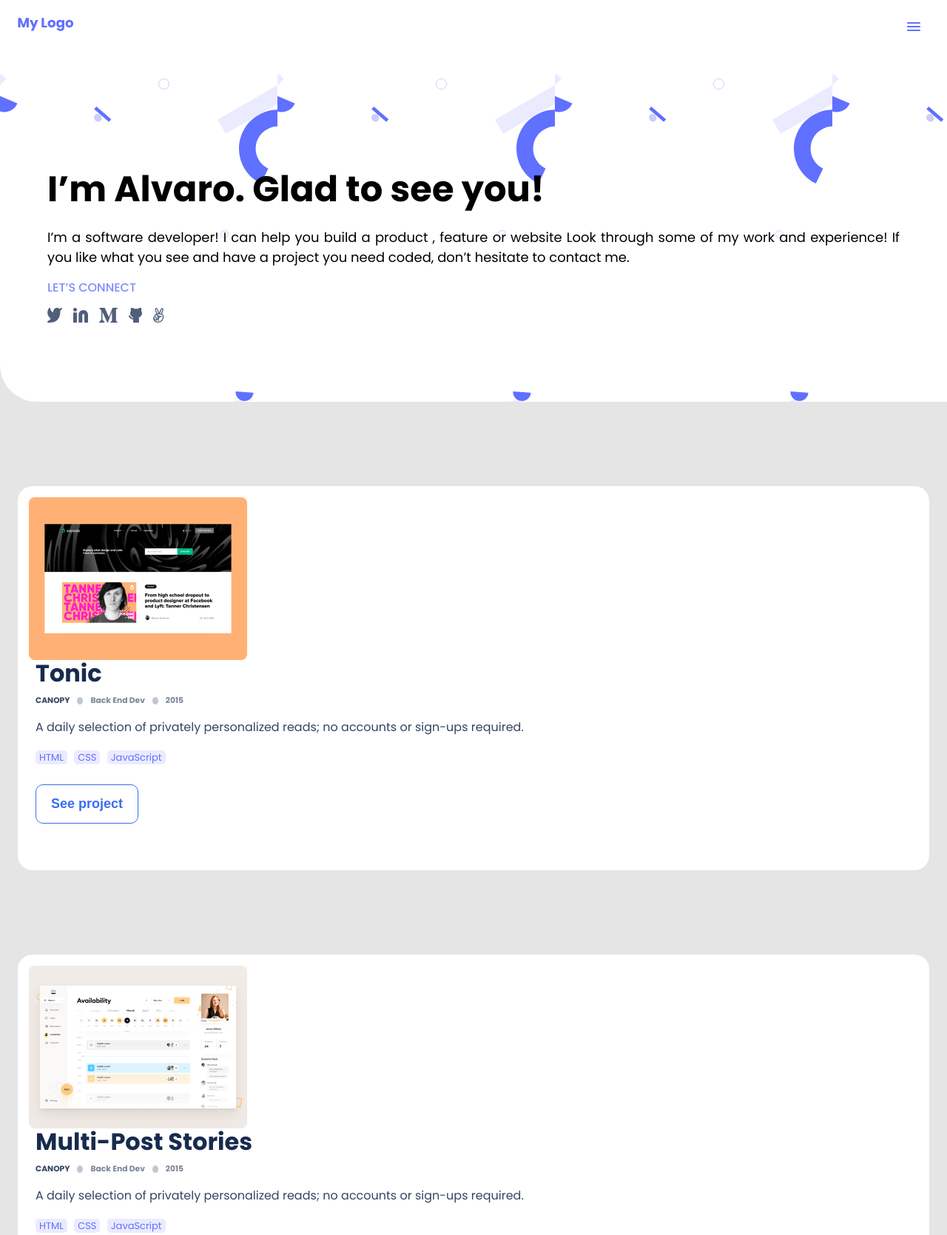
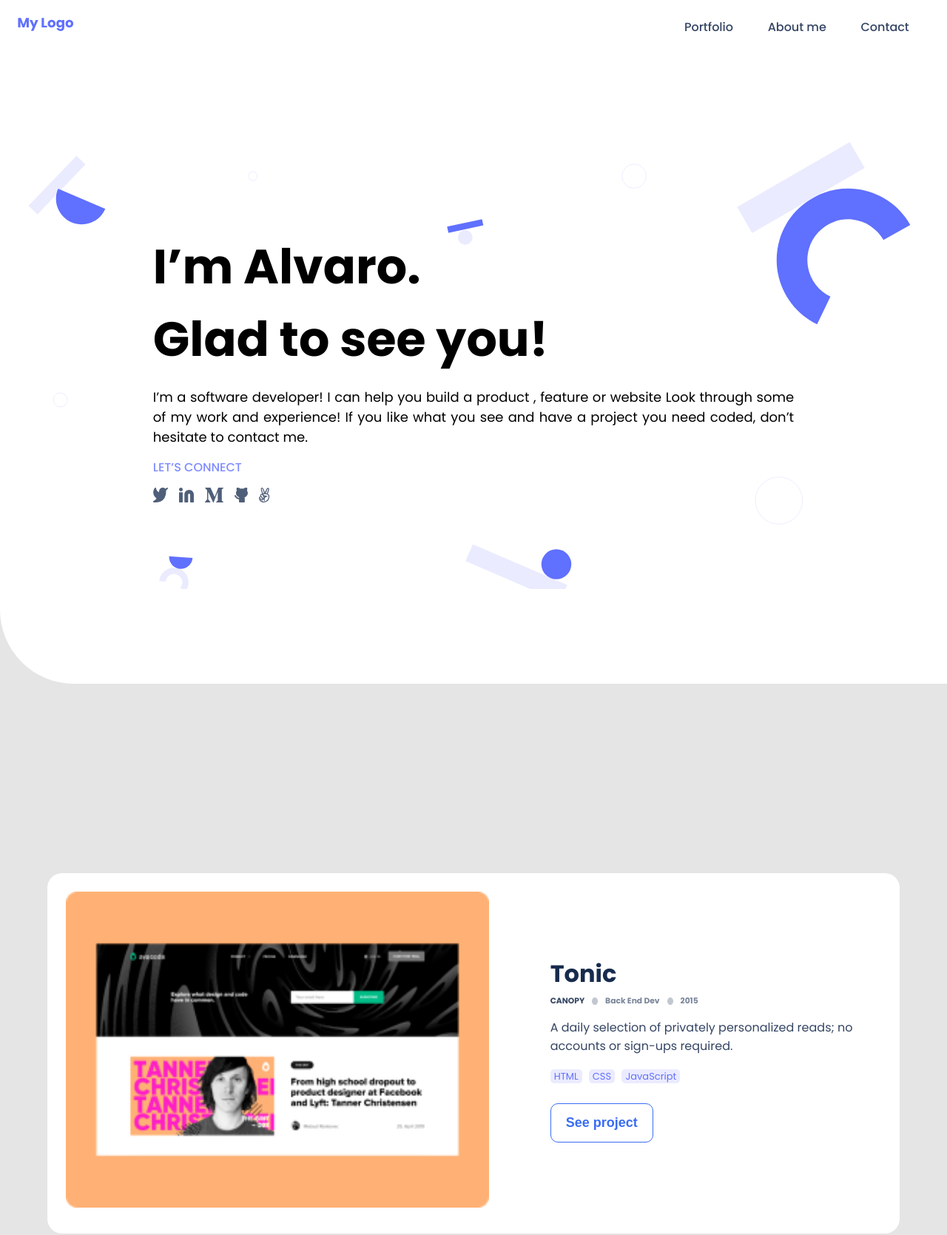
Before and after one commit to alvaroiporre/My-Portfolio, a website: page index.html in a window 1280 px wide. Shown: the top 1669 px of the page at 74% size. Drawn offline with Linux system fonts and the light colour scheme.

Commit message:
Add Media queries to Desktop-Version

```diff
--- a/index.html
+++ b/index.html
@@ -18,10 +18,18 @@
             <div class="logo_nav">
                 <a href="#"><img class="image_nav" src="images/my_logo.svg" alt="logo"></a>
             </div>
+            <div class="nav_content">
                 <a href="#"><img class="menu_icon" src="images/menu.svg" alt="menu"></a>
+                <ul class="nav_menu">
+                    <li><a class="nav_li_item" href="#portfolio">Portfolio</a></li>
+                    <li><a class="nav_li_item" href="#about_me">About me</a></li>
+                    <li><a class="nav_li_item" href="#contact">Contact</a></li>
+                </ul>
+            </div>
         </nav>
         <section class="first_section">
-            <h1 class="title content">I’m Alvaro. Glad to see you!</h1>
+            <div class="content_header">
+            <h1 class="title content">I’m Alvaro. <br> Glad to see you!</h1>
             <p class="paragraph content">I’m a software developer! I can help you build a product , feature or website
                 Look
                 through some of my work and experience! If you like what you see and have a project you need coded,
@@ -45,12 +53,13 @@
                 </li>
 
             </ul>
+            </div>
         </section>
     </header>
     <main>
         <section class="works-container">
-            <div class="main_section">
-                <div>
+            <div class="section-1 main_section">
+                <div class="content_image_card">
                     <img class="image_card" src="/images/tonic_snapshot.png" alt="snapshot tonic">
                 </div>
                 <div class="content_card">
@@ -76,8 +85,8 @@
                 </div>
             </div>
 
-            <div class="main_section">
-                <div>
+            <div class="section-2 main_section">
+                <div class="content_image_card">
                     <img class="image_card" src="/images/multi_posrt_snapshot.png" alt="snapshot tonic">
                 </div>
                 <div class="content_card">
@@ -103,8 +112,8 @@
                 </div>
             </div>
 
-            <div class="main_section">
-                <div>
+            <div class="section-1 main_section">
+                <div class="content_image_card">
                     <img class="image_card" src="/images/tonic2_snapshot.png" alt="snapshot tonic">
                 </div>
                 <div class="content_card">
@@ -130,8 +139,8 @@
                 </div>
             </div>
 
-            <div class="main_section">
-                <div>
+            <div class="section-2 main_section">
+                <div class="content_image_card">
                     <img class="image_card" src="/images/multi_post_stories_snapshot.png" alt="snapshot tonic">
                 </div>
                 <div class="content_card">
@@ -158,6 +167,7 @@
             </div>
 
             <div class="about_myself_section">
+                <div class="about_me_1">
                     <h2 class="title">About Myself</h2>
                 <p class="paragraph">Hello I’m a software developer! I can help you build a product , feature or
                     website.
@@ -170,7 +180,7 @@
                     </a>
                 </div>
 
-                <ul class="social_icons bottom">
+                <ul class="social_icons">
                     <li><a href="#" class="social_icon"><img class="icon" src="images/twitter_icon.svg"
                                 alt="twitter"></a>
                     </li>
@@ -186,7 +196,9 @@
                     </li>
 
                 </ul>
-                <button class="button" type="button"><b>Get my resume</b></button>
+                <button class="button bottom" type="button"><b>Get my resume</b></button>
+                </div>
+                <div class="about_me_2">
                     <ul class="features">
                         <li class="second_menu">
                             <p class="languages">Languages</p>
@@ -209,6 +221,9 @@
                         </li>
                     </ul>
                 </div>
+
+
+            </div>
         </section>
     </main>
     <footer class="contact_me_footer">
@@ -220,7 +235,7 @@
                 <input type="text" id="name" name="name" class="input" placeholder="Your Name" maxlength="30" required>
                 <input type="email" id="email" name="email" class="input" placeholder="Your Email" required>
                 <textarea name="message" id="message" cols="30" rows="10" class="textarea input" placeholder="Write your message here..." required maxlength="500"></textarea>
-                <button class="footer_button button" type="submit">Get in touch</button>
+                <button class="footer_button button" type="submit"><b>Get in touch</b></button>
             </form>
         </section>
     </footer>
--- a/styles.css
+++ b/styles.css
@@ -37,10 +37,16 @@ body {
   height: 12px;
   width: 18px;
 }
+.nav_menu{
+  display: none;
+}
 
 .first_section {
   margin-top: 36px;
   background-image: url('images/mobile_background.svg');
+  background-repeat: no-repeat;
+  background-size:cover;
+  padding-bottom: 100px;
 }
 
 .content {
@@ -75,7 +81,7 @@ body {
 .social_icons {
   margin-top: 15px;
   padding: 0;
-  margin-bottom: 100px;
+  margin-bottom: 10px;
   display: flex;
 }
 
@@ -116,22 +122,34 @@ li {
   background: white;
 }
 
+.works-container{
+  display: flex;
+  flex-direction: column;
+  justify-content: center;
+  align-items: center;
+}
 .main_section {
   background-color: white;
-  margin: 114px 24px;
+  margin-top: 20%;
+  margin-bottom: 10%;
+  width: 90%;
+  max-width: 720px;
   border-radius: 20px;
-  display: grid;
-  grid-template-rows: 40% 55%;
-  grid-template-columns: 100%;
+  display: flex;
+  flex-direction: column;
+  justify-content: center;
   padding-bottom: 10px;
 }
 
 .content_card {
-  margin: 25px 24px 0 24px;
+  margin: 5%;
+
 }
 
 .image_card {
-  margin: 15px;
+  margin: 3%;
+  width: 94%;
+
 }
 
 .title_card {
@@ -187,10 +205,13 @@ li {
   border-radius: 0 50px 0 0;
   padding: 20px 20px 100px 20px;
   color: #172b4d;
+  display: flex;
+  flex-direction: column;
+
 }
 
 .bottom {
-  padding-left: 0;
+  margin-bottom: 20%;
 }
 
 .languages {
@@ -248,6 +269,8 @@ li {
 .contact_me_footer {
   background-color: white;
   background-image: url('images/contact_me_background.png');
+  background-repeat: no-repeat;
+  background-size: cover;
   padding: 20% 5%;
   color: white;
   text-align: center;
@@ -295,3 +318,140 @@ li {
   border: none;
   font-weight: 500;
 }
+
+@media screen and (min-width: 768px) {
+  .header {
+    border-radius: 0 0 0 100px;
+  }
+  .menu_icon {
+    display: none;
+  }
+  .nav_menu {
+    display: flex;
+    justify-content: flex-end;
+    gap: 5%;
+    margin-right: 5%;
+  }
+
+  .nav_content {
+    width: 80%;
+
+  }
+  .nav_li_item{
+    text-decoration: none;
+    color: #344563;
+    font-weight: 500;
+
+  }
+
+  .content_header {
+    max-width: 80%;
+    display: flex;
+    flex-direction: column;
+    align-items: center;
+
+  }
+
+  .title{
+    font-size: 65px;
+    width: 600px;
+    margin-left: 5%;
+  }
+
+  .first_section {
+    margin: 10% 3%;
+    background-image: url('images/desktop_backgroound.svg');
+    background-repeat: no-repeat;
+    background-size:cover;
+    display: flex;
+    justify-content: center;
+  }
+
+
+
+  .main_section {
+    background-color: white;
+    min-width: 720px;
+    max-width: 1500px;
+    border-radius: 20px;
+    justify-content: space-between;
+  }
+
+  .section-1 {
+    display: flex;
+    flex-direction: row;
+    align-items: center;
+  }
+
+  .section-2 {
+    display: flex;
+    flex-direction: row-reverse;
+    align-items: center;
+  }
+
+  .content_card {
+    margin: 5%;
+    width: 40%;
+  }
+
+  .content_image_card {
+    width: 60%;
+    height: 100%;
+    display: flex;
+    justify-content: center;
+    align-items: center;
+  }
+  .image_card {
+    margin: 4%;
+    height: 100%;
+  }
+  .about_myself_section {
+    flex-direction: row;
+    padding: 5%;
+  }
+  .about_me_1 {
+    width: 47%;
+    margin-right: 4%;
+  }
+
+  .about_me_2 {
+    width: 50%;
+    padding-right: 3%;
+  }
+
+  .languages_content {
+    display: flex;
+    justify-content: flex-start;
+  }
+
+  .languages_content li {
+    border-radius: 20px;
+    width: 100px;
+    margin-right: 10px;
+    display: flex;
+    flex-direction: column;
+    align-items: flex-start;
+  }
+
+  .languages_content li b {
+    padding: 0;
+    margin-left: 0;
+    margin-top: 10%;
+  }
+
+  .contact_me_footer {
+    background-color: white;
+    background-image: url('images/desktop_footer_background.png');
+    background-repeat: no-repeat;
+    background-size: cover;
+    display: flex;
+    flex-direction: column;
+    justify-content: center;
+    align-items: center;
+  }
+  .contact-me {
+    max-width: 600px;
+  }
+
+
+}
```
Also changed, not shown: README.md, images/desktop_backgroound.svg (added), images/desktop_footer_background.png (added). Lines whose indentation alone changed are shown as unchanged.
